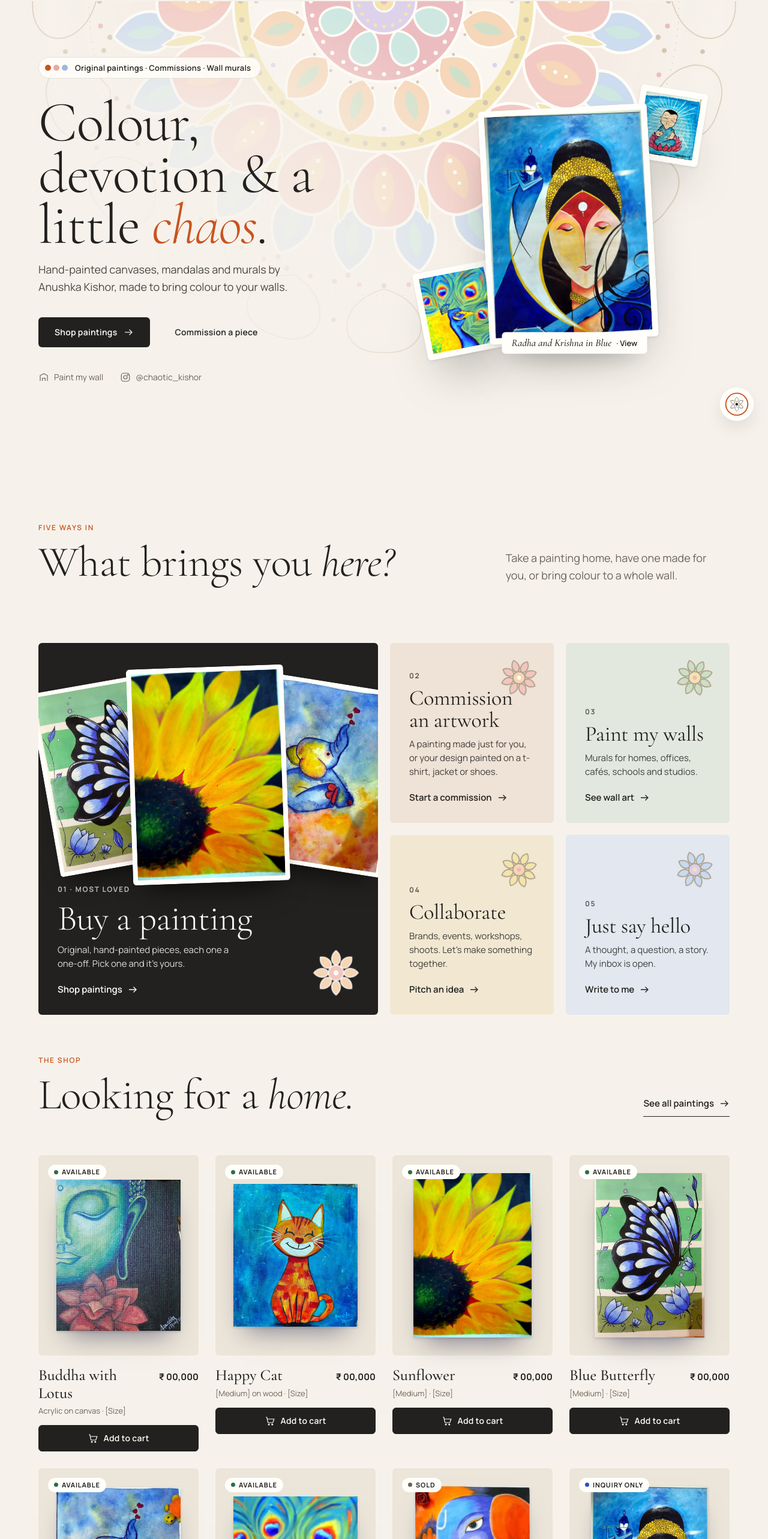
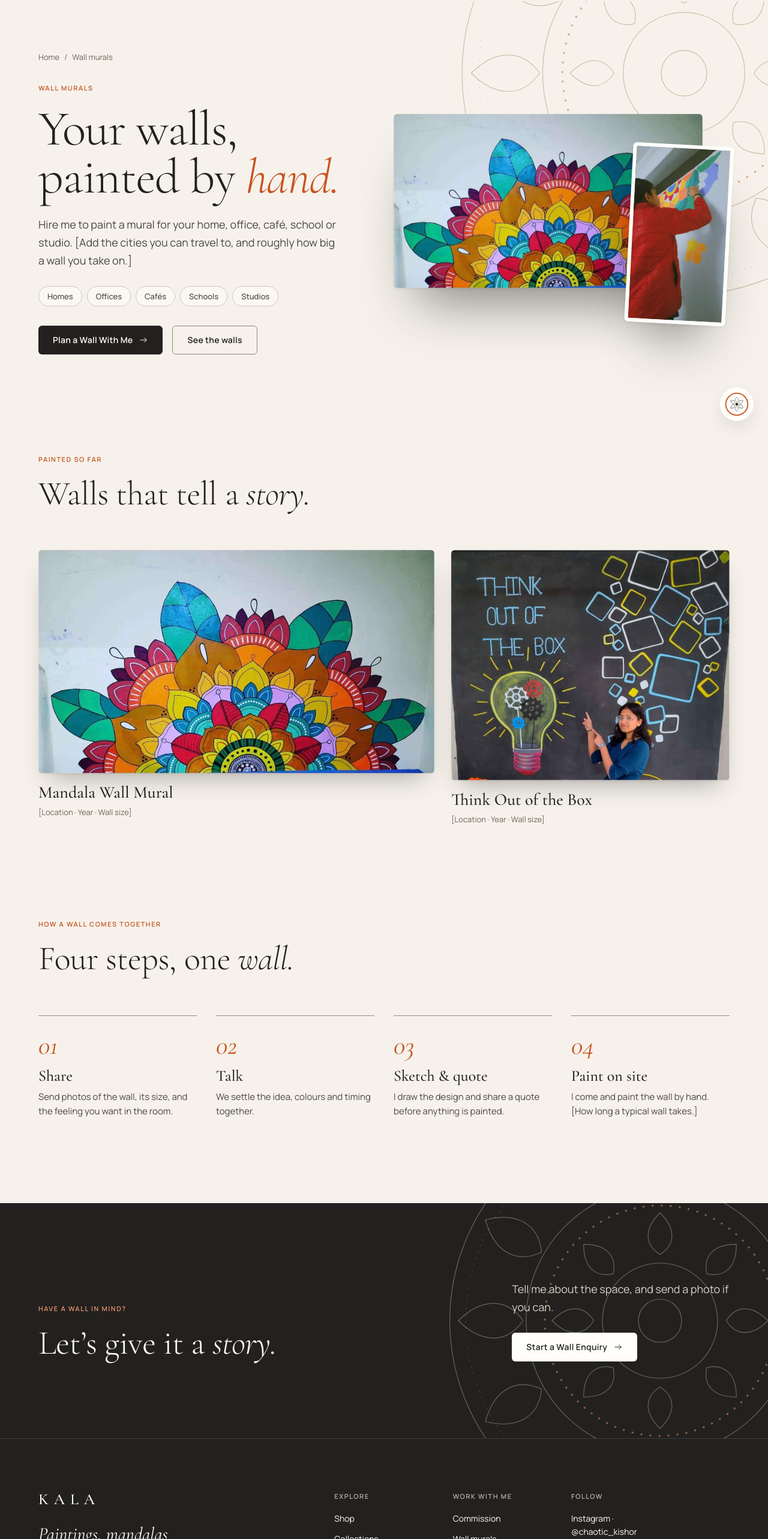
Before and after one commit to kishoranushka/Kala, a React (Vite) app: page /walls in a window 1280 px wide. Before the commit this address led to /. Shown: the part 74-2640 px from the top of the page at 60% size. Built offline with nearby package versions, Linux system fonts and the light colour scheme.

Commit message:
Wall murals: new /walls page and shared dark CtaBand

```diff
--- /dev/null
+++ b/src/components/sections/CtaBand.jsx
@@ -0,0 +1,33 @@
+import { PageMandala } from '@/components/mandala/Mandala';
+import Button from '@/components/ui/Button';
+import { SplitWords } from '@/components/ui/Typography';
+
+/* the dark closing band of an inner page: a title on the left, a line and one action on the right.
+   Title markup: *word* sets a word in italics. */
+export default function CtaBand({ id, eyebrow, title, lead, to = '/commission', label = 'Start a Commission' }) {
+  return (
+    <section aria-labelledby={id} className="inverse relative overflow-hidden bg-primary py-[clamp(88px,10vw,140px)] text-on-primary">
+      <PageMandala
+        stroke="rgb(255 254 250 / .3)"
+        accentClass="stroke-secondary-on-dark"
+        outerSpin={90}
+        innerSpin={-70}
+        className="top-1/2 -right-[180px] -mt-[360px] w-[720px] max-sm:-right-[260px] max-sm:-mt-[260px] max-sm:w-[520px]"
+      />
+      <div className="wrap relative z-1 grid-12 items-end">
+        <div className="col-[1/8] max-lg:col-span-full">
+          <p data-eyebrow className="eyebrow m-0">
+            {eyebrow}
+          </p>
+          <SplitWords id={id} text={title} className="heading-2 mt-5 mb-0 font-light" />
+        </div>
+        <div data-cap className="col-[9/13] max-lg:col-span-full max-lg:mt-7">
+          <p className="lead mt-0 mb-7 text-[#D9D3C8]!">{lead}</p>
+          <Button variant="light" to={to} arrow data-magnetic data-cursor="talk">
+            {label}
+          </Button>
+        </div>
+      </div>
+    </section>
+  );
+}
--- /dev/null
+++ b/src/pages/WallsPage.jsx
@@ -0,0 +1,126 @@
+import { Link } from 'react-router-dom';
+import cx from '@/utils/cx';
+import { PHOTOS, getWork } from '@/data/works';
+import { PageMandala } from '@/components/mandala/Mandala';
+import Breadcrumbs from '@/components/ui/Breadcrumbs';
+import Button from '@/components/ui/Button';
+import { Line, SplitWords } from '@/components/ui/Typography';
+import CtaBand from '@/components/sections/CtaBand';
+
+const SPACES = ['Homes', 'Offices', 'Cafés', 'Schools', 'Studios'];
+
+const PAINTED = [
+  { id: 'mural', alt: 'The mandala wall mural, close up', slot: 'col-[1/8]', ratio: 'aspect-[1166/656]' },
+  { id: 'chalk', alt: 'A chalkboard-black mural reading Think Out of the Box with a lightbulb full of gears; Anushka stands beside it', slot: 'col-[8/13]', ratio: 'aspect-[1159/960]' },
+];
+
+const STEPS = [
+  { title: 'Share', text: 'Send photos of the wall, its size, and the feeling you want in the room.' },
+  { title: 'Talk', text: 'We settle the idea, colours and timing together.' },
+  { title: 'Sketch & quote', text: 'I draw the design and share a quote before anything is painted.' },
+  { title: 'Paint on site', text: 'I come and paint the wall by hand. [How long a typical wall takes.]' },
+];
+
+export default function WallsPage() {
+  const mural = getWork('mural');
+  return (
+    <>
+      <section aria-labelledby="wl-h" className="relative overflow-hidden pt-[clamp(40px,6vw,88px)] pb-[clamp(56px,7vw,104px)]">
+        <PageMandala className="-top-[260px] -right-[240px] w-[760px] opacity-85 max-sm:-top-[240px] max-sm:-right-[260px] max-sm:w-[520px]" />
+        <div className="wrap relative z-1">
+          <Breadcrumbs items={[{ label: 'Home', to: '/' }, { label: 'Wall murals' }]} />
+          <div className="mt-7 grid-12 items-center">
+            <div className="col-[1/7] max-lg:col-span-full">
+              <p data-intro className="eyebrow m-0">
+                Wall murals
+              </p>
+              <h1 id="wl-h" data-intro-line className="heading-1 mt-5 mb-0">
+                <Line>Your walls,</Line>{' '}
+                <Line>
+                  painted by <span className="text-secondary italic">hand.</span>
+                </Line>
+              </h1>
+              <p data-intro className="lead mt-6 mb-0">
+                Hire me to paint a mural for your home, office, café, school or studio. [Add the cities you can travel to, and roughly how big a wall you take on.]
+              </p>
+              <ul data-intro aria-label="Spaces I paint" className="m-0 mt-7 flex list-none flex-wrap gap-2 p-0">
+                {SPACES.map((s) => (
+                  <li key={s} className="rounded-full border border-[#CFC6B8] bg-surface/60 px-3.5 py-1.5 text-[13px]/5 font-medium text-soft">
+                    {s}
+                  </li>
+                ))}
+              </ul>
+              <div data-intro className="mt-8 flex flex-wrap gap-4">
+                <Button to="/commission" arrow data-magnetic data-cursor="talk">
+                  Plan a Wall With Me
+                </Button>
+                <Button variant="secondary" to="#painted">
+                  See the walls
+                </Button>
+              </div>
+            </div>
+            <div className="relative col-[7/13] pb-[60px] max-lg:col-span-full max-lg:mt-10">
+              <figure data-intro className="m-0 aspect-[1166/656] w-[92%] overflow-hidden rounded-ui shadow-float">
+                <img src={mural.img} alt="A half-mandala painted on a pale wall in crimson, saffron, yellow, lilac and turquoise, with large teal leaves" fetchpriority="high" className="block size-full object-cover" />
+              </figure>
+              <figure data-intro className="absolute right-0 bottom-0 m-0 aspect-[720/1280] w-[30%] rotate-3 overflow-hidden rounded-ui border-6 border-surface shadow-float max-sm:w-[34%]">
+                <img src={PHOTOS.paintingMural.img} alt={PHOTOS.paintingMural.alt} className="block size-full object-cover" />
+              </figure>
+            </div>
+          </div>
+        </div>
+      </section>
+
+      <section id="painted" aria-labelledby="painted-h" className="py-[clamp(48px,6vw,88px)]">
+        <div className="wrap">
+          <p data-eyebrow className="eyebrow m-0">
+            Painted so far
+          </p>
+          <SplitWords id="painted-h" text="Walls that tell a *story.*" className="heading-2 mt-5 mb-0 font-light" />
+          <div data-stagger className="mt-[clamp(40px,5vw,64px)] grid grid-cols-12 gap-7 max-lg:grid-cols-1">
+            {PAINTED.map(({ id, alt, slot, ratio }) => {
+              const w = getWork(id);
+              return (
+                <figure key={id} className={cx('m-0 flex flex-col max-lg:col-span-full', slot)}>
+                  <Link to={`/artwork/${id}`} data-cursor="view" className={cx('block overflow-hidden rounded-ui bg-wall shadow-hang', ratio)}>
+                    <img src={w.img} alt={alt} loading="lazy" className="block size-full object-cover" />
+                  </Link>
+                  <figcaption className="mt-4">
+                    <b className="block font-display text-[28px]/8 font-medium">{w.title}</b>
+                    <span className="mt-1 block text-[13px] text-muted">[Location · Year · Wall size]</span>
+                  </figcaption>
+                </figure>
+              );
+            })}
+          </div>
+        </div>
+      </section>
+
+      <section aria-labelledby="how-h" className="pt-[clamp(48px,6vw,88px)] pb-[clamp(96px,11vw,150px)]">
+        <div className="wrap">
+          <p data-eyebrow className="eyebrow m-0">
+            How a wall comes together
+          </p>
+          <SplitWords id="how-h" text="Four steps, one *wall.*" className="heading-2 mt-5 mb-0 font-light" />
+          <ol data-stagger className="m-0 mt-[clamp(40px,5vw,64px)] grid list-none grid-cols-4 gap-8 p-0 max-lg:grid-cols-2 max-sm:grid-cols-1">
+            {STEPS.map((s, i) => (
+              <li key={s.title} className="relative pt-7 before:absolute before:inset-x-0 before:top-0 before:h-px before:bg-line">
+                <span className="font-display text-[44px] leading-none text-secondary italic">{String(i + 1).padStart(2, '0')}</span>
+                <b className="mt-3.5 block font-display text-[26px]/[30px] font-medium">{s.title}</b>
+                <p className="mt-2 mb-0 text-[15px]/6 text-soft">{s.text}</p>
+              </li>
+            ))}
+          </ol>
+        </div>
+      </section>
+
+      <CtaBand
+        id="wb-h"
+        eyebrow="Have a wall in mind?"
+        title="Let’s give it a *story.*"
+        lead="Tell me about the space, and send a photo if you can."
+        label="Start a Wall Enquiry"
+      />
+    </>
+  );
+}
--- a/src/router.jsx
+++ b/src/router.jsx
@@ -50,6 +50,11 @@ export const router = createBrowserRouter(
           handle: { title: 'Archive', curtain: 'The uncollectable collection', nav: 'archive' },
         },
         {
+          path: 'walls',
+          lazy: page(() => import('@/pages/WallsPage')),
+          handle: { title: 'Wall murals', curtain: 'Wall murals', nav: 'walls' },
+        },
+        {
           path: 'artist',
           lazy: page(() => import('@/pages/ArtistPage')),
           handle: { title: 'The Artist', curtain: 'The artist', nav: 'artist' },
```
Also changed, not shown: 1 other file (tests, documents, lock files or other folders).
